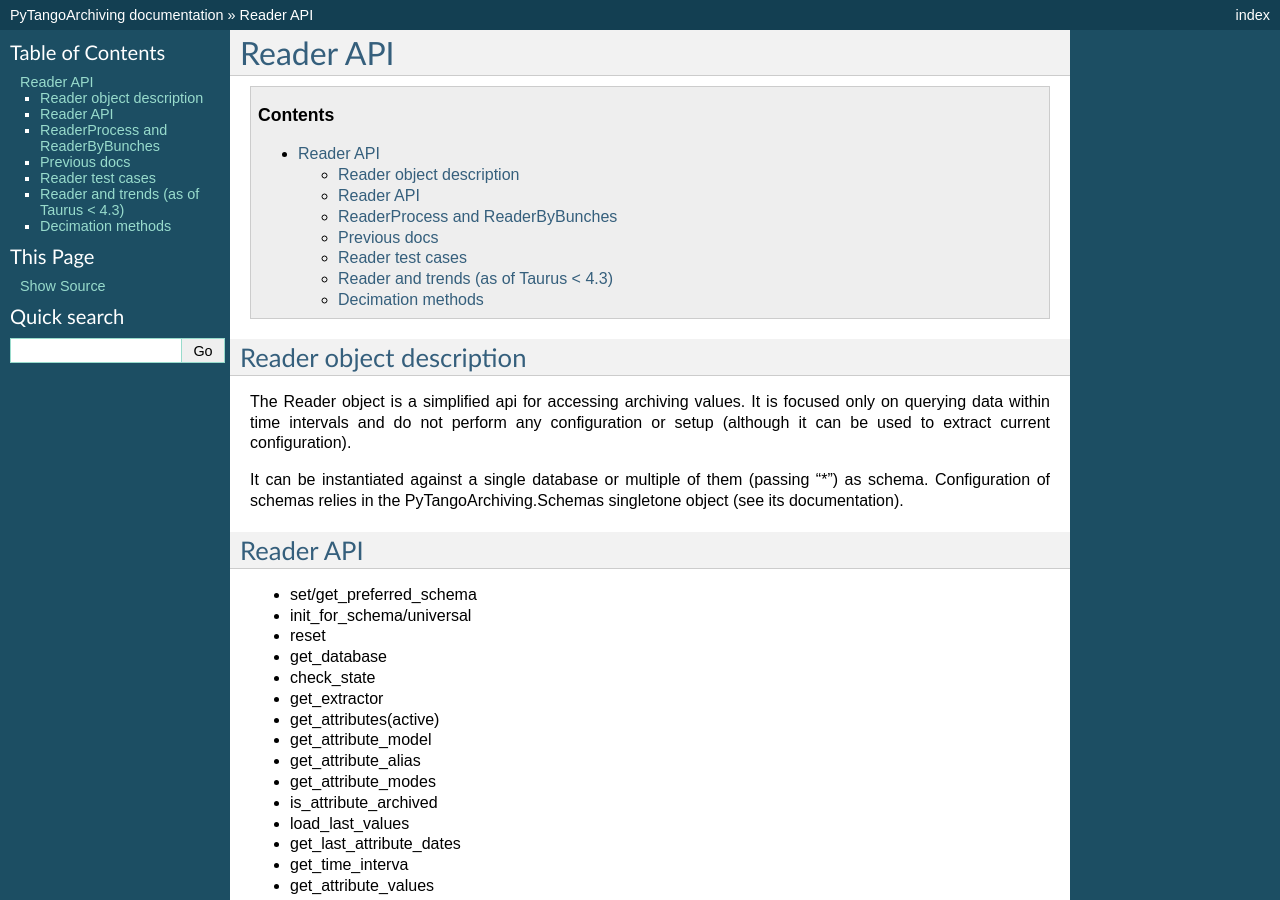
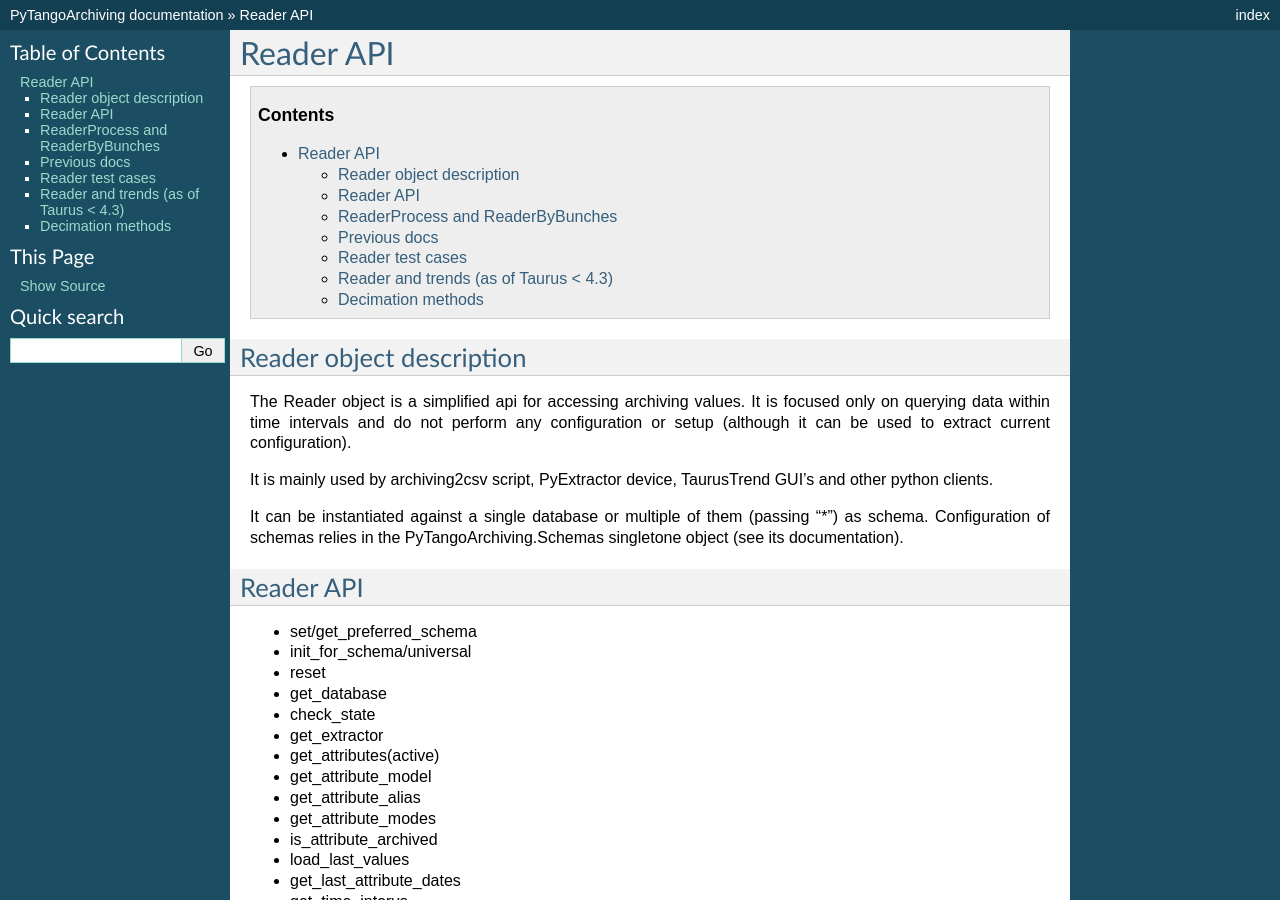
Before and after one commit to tango-controls/PyTangoArchiving, a Sphinx documentation site: the page built from doc/Reader_API.rst, in a window 1280 px wide and 900 px high. Built offline with Sphinx 7.4.7, drawn with Linux system fonts in a browser that asks for light colours.

Commit message:
Update Reader_API.rst

```diff
--- a/doc/Reader_API.rst
+++ b/doc/Reader_API.rst
@@ -7,6 +7,8 @@
 -------------------------
 
 The Reader object is a simplified api for accessing archiving values. It is focused only on querying data within time intervals and do not perform any configuration or setup (although it can be used to extract current configuration).
+
+It is mainly used by archiving2csv script, PyExtractor device, TaurusTrend GUI's and other python clients.
 
 It can be instantiated against a single database or multiple of them (passing "*") as schema. Configuration of schemas relies in the PyTangoArchiving.Schemas singletone object (see its documentation).
 
```
